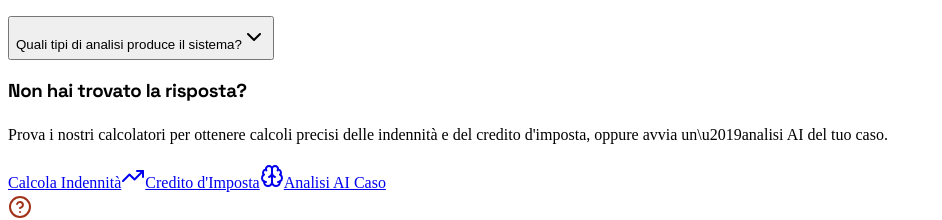
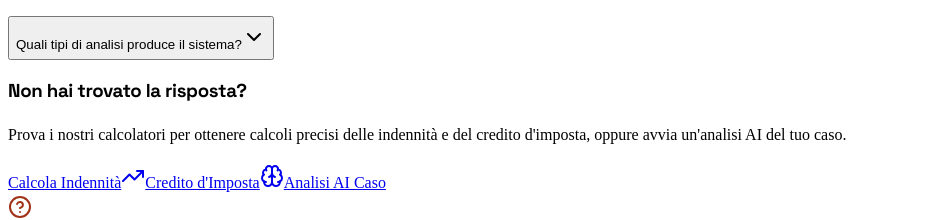
Before and after one commit to calcagnocarloalberto1-star/calcolomediazione, a React (Vite) app in the folder client/: page /faq in a window 1280 px wide. Shown: the part 4443-4663 px from the top of the page, without its empty margins (0-942 px from the left). Built offline with nearby package versions, Linux system fonts and the light colour scheme; no server answers.

Commit message:
Fix typo in FAQ page AI analysis text

```diff
--- a/client/src/pages/FAQ.tsx
+++ b/client/src/pages/FAQ.tsx
@@ -387,7 +387,7 @@ export default function FAQ() {
           </h3>
           <p className="text-muted-foreground mb-6 max-w-lg mx-auto">
             Prova i nostri calcolatori per ottenere calcoli precisi delle indennità e del credito d'imposta,
-            oppure avvia un\u2019analisi AI del tuo caso.
+            oppure avvia un'analisi AI del tuo caso.
           </p>
           <div className="flex flex-col sm:flex-row items-center justify-center gap-4">
             <Link href="/calcolatore">
```
